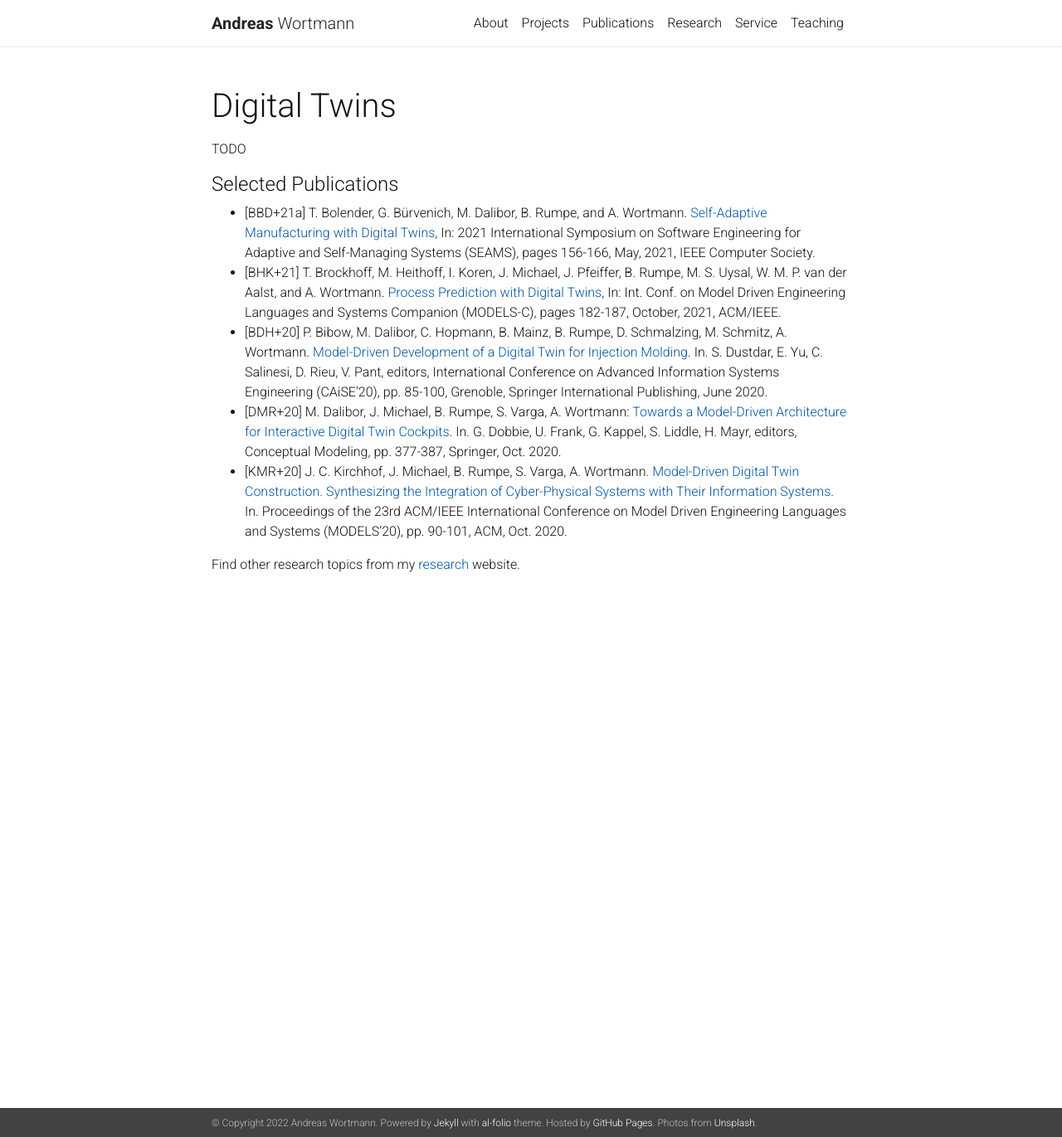
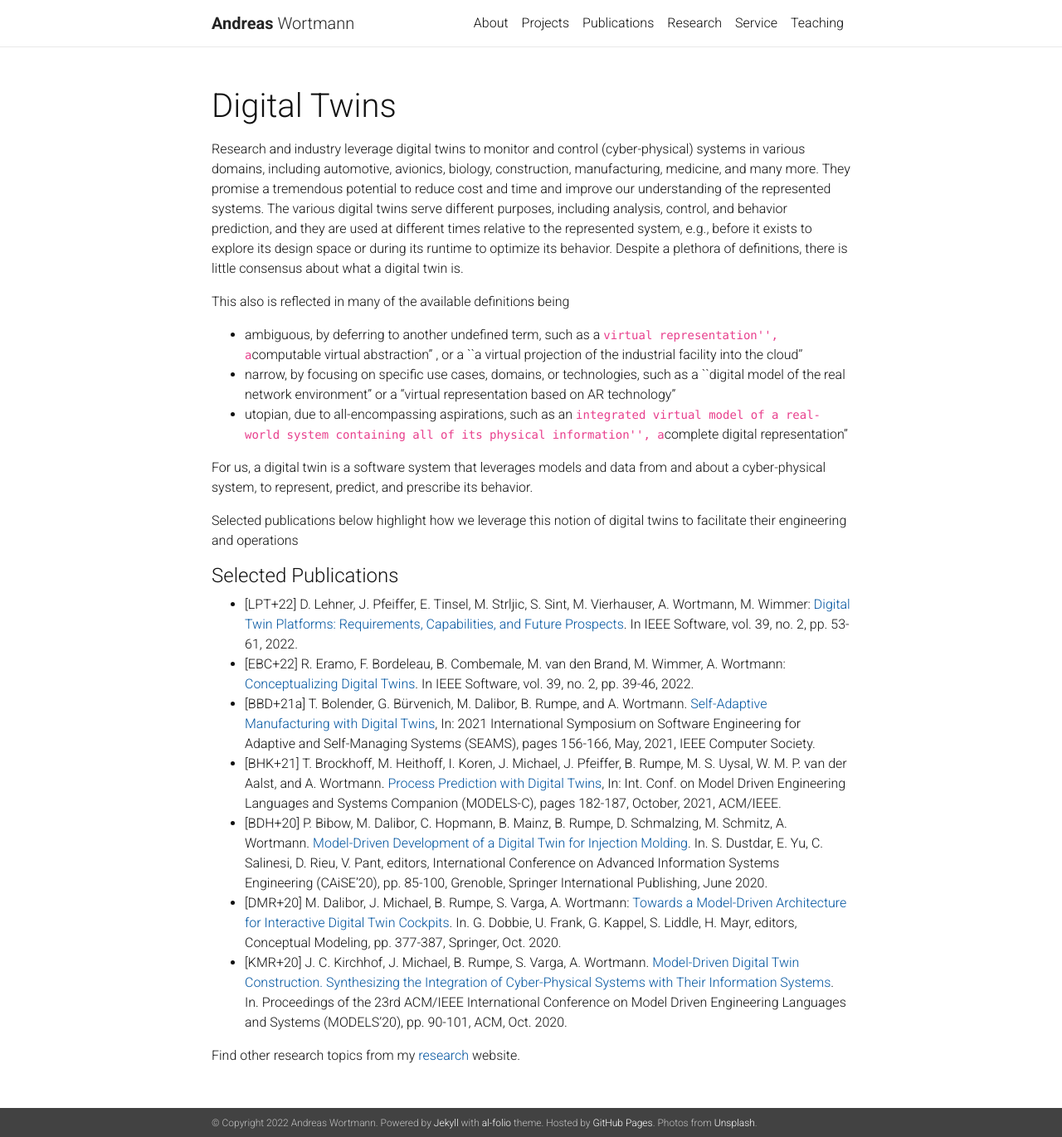
Before and after one commit to awortmann/awortmann.github.io, a Jekyll site: the page built from _pages/topics/digital_twins.md, in a window 1280 px wide and 1371 px high. Shown: the whole window at 83% size. Built offline with Jekyll 4.4.1, drawn with Linux system fonts in a browser that asks for light colours; nearby versions of some CDN libraries; a style sheet for code colours, icons or effects is not loaded.

Commit message:
Minor update

```diff
--- a/_pages/topics/digital_twins.md
+++ b/_pages/topics/digital_twins.md
@@ -6,10 +6,22 @@ description:
 nav: false
 ---
 
-TODO
+Research and industry leverage digital twins to monitor and control (cyber-physical) systems in various domains, including automotive, avionics, biology, construction, manufacturing, medicine, and many more. They promise a tremendous potential to reduce cost and time and improve our understanding of the represented systems.
+The various digital twins serve different purposes, including analysis, control, and behavior prediction, and they are used at different times relative to the represented system, e.g., before it exists to explore its design space or during its runtime to optimize its behavior. Despite a plethora of definitions, there is little consensus about what a digital twin is.
+
+This also is reflected in many of the available definitions being
+- ambiguous, by deferring to another undefined term, such as a ``virtual representation'', a ``computable virtual abstraction'' , or a ``a virtual projection of the industrial facility into the cloud''
+ - narrow, by focusing on specific use cases, domains, or technologies, such as a ``digital model of the real network environment'' or a ''virtual representation based on AR technology''
+- utopian, due to all-encompassing aspirations, such as an ``integrated virtual model of a real-world system containing all of its physical information'', a ``complete digital representation''
+
+For us, a digital twin is a software system that leverages models and data from and about a cyber-physical system, to represent, predict, and prescribe its behavior.
+
+Selected publications below highlight how we leverage this notion of digital twins to facilitate their engineering and operations
 
 #### Selected Publications
 
+- [LPT+22] D. Lehner, J. Pfeiffer, E. Tinsel, M. Strljic, S. Sint, M. Vierhauser, A. Wortmann, M. Wimmer: [Digital Twin Platforms: Requirements, Capabilities, and Future Prospects](https://ieeexplore.ieee.org/abstract/document/9640612). In IEEE Software, vol. 39, no. 2, pp. 53-61, 2022.
+- [EBC+22] R. Eramo, F. Bordeleau, B. Combemale, M. van den Brand, M. Wimmer, A. Wortmann: [Conceptualizing Digital Twins](https://ieeexplore.ieee.org/abstract/document/9626349). In IEEE Software, vol. 39, no. 2, pp. 39-46, 2022.
 - [BBD+21a] T. Bolender, G. Bürvenich, M. Dalibor, B. Rumpe, and A. Wortmann. [Self-Adaptive Manufacturing with Digital Twins](https://www.se-rwth.de/publications/Self-Adaptive-Manufacturing-with-Digital-Twins.pdf), In: 2021 International Symposium on Software Engineering for Adaptive and Self-Managing Systems (SEAMS), pages 156-166, May, 2021, IEEE Computer Society.
 - [BHK+21] T. Brockhoff, M. Heithoff, I. Koren, J. Michael, J. Pfeiffer, B. Rumpe, M. S. Uysal, W. M. P. van der Aalst, and A. Wortmann. [Process Prediction with Digital Twins](https://www.se-rwth.de/publications/Process-Prediction-with-Digital-Twins.pdf), In: Int. Conf. on Model Driven Engineering Languages and Systems Companion (MODELS-C), pages 182-187, October, 2021, ACM/IEEE.
 - [BDH+20] P. Bibow, M. Dalibor, C. Hopmann, B. Mainz, B. Rumpe, D. Schmalzing, M. Schmitz, A. Wortmann. [Model-Driven Development of a Digital Twin for Injection Molding](../downloads/paper/2020/Model-Driven-Development-of-a-Digital-Twin-for-Injection-Molding.pdf). In. S. Dustdar, E. Yu, C. Salinesi, D. Rieu, V. Pant, editors, International Conference on Advanced Information Systems Engineering (CAiSE'20), pp. 85-100, Grenoble, Springer International Publishing, June 2020.
```
